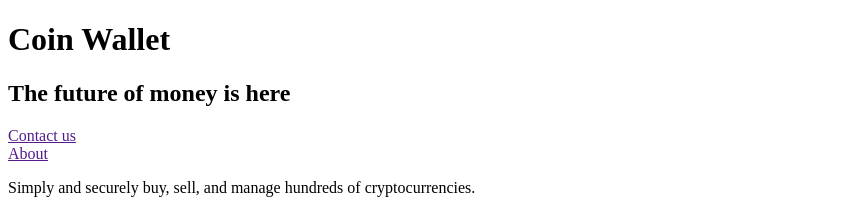
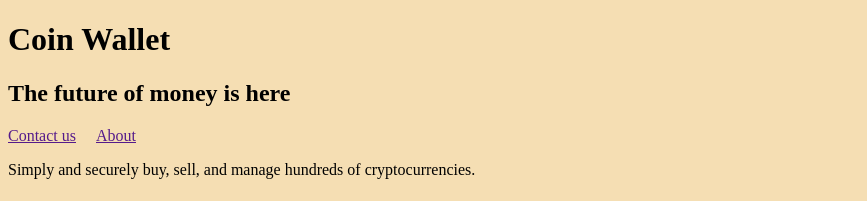
Before and after one commit to Maria-Y01/marketing-page, a plain HTML site: page index.html in a window 1280 px wide. Shown: the top 201 px of the page, without its empty margins (0-867 px from the left). Drawn offline with Linux system fonts and the light colour scheme; files that its build step writes are made by us from their sources.

Commit message:
Update index.html

```diff
--- a/index.html
+++ b/index.html
@@ -2,7 +2,7 @@
 <html>
   <head>
     <title> Business Marketing Webpage </title>
-    <link rel="stylesheet" href="markwebpage.css">
+    <link rel="stylesheet" href="/marketing-page/style/style.css">
   </head>
   <body>
      <header>
```
